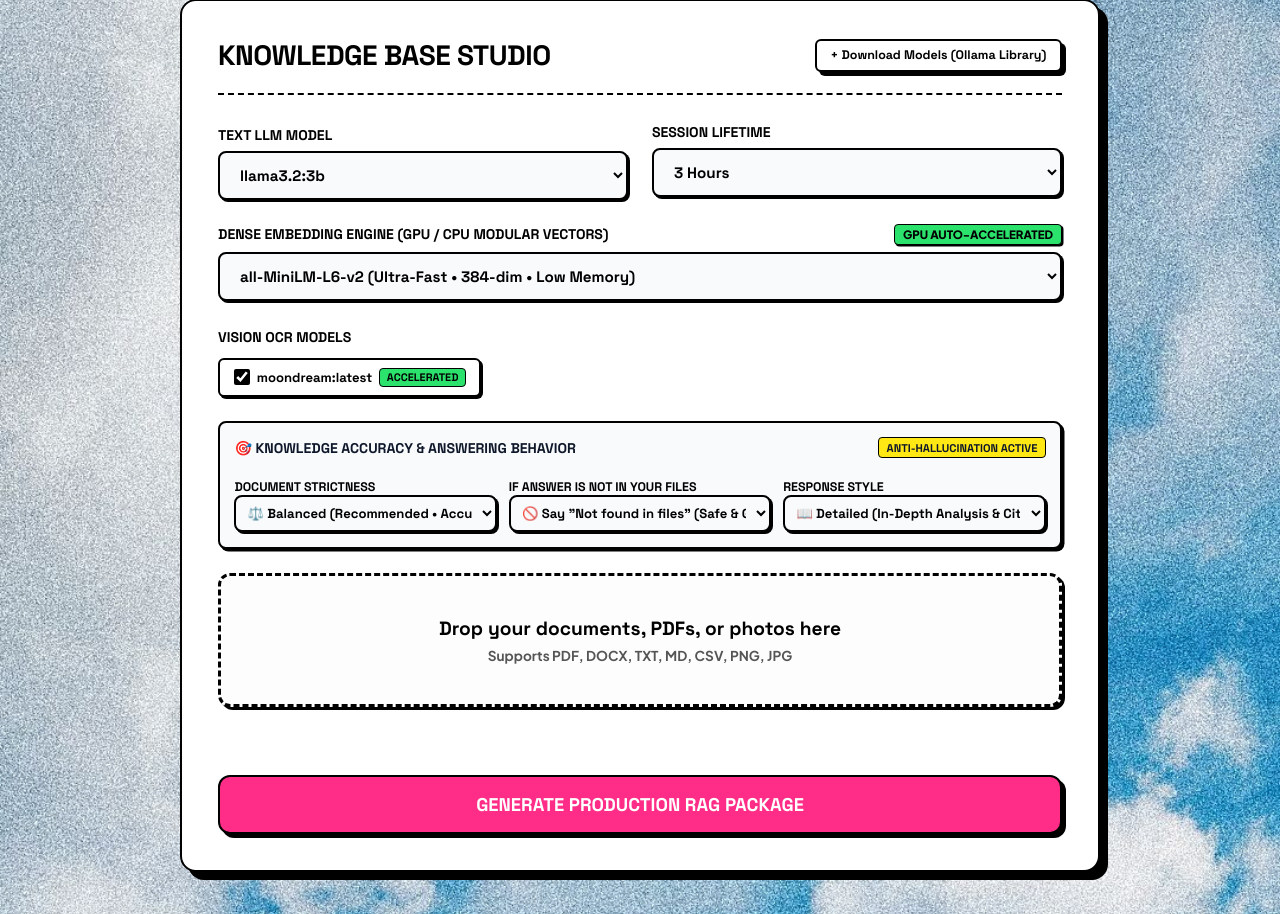
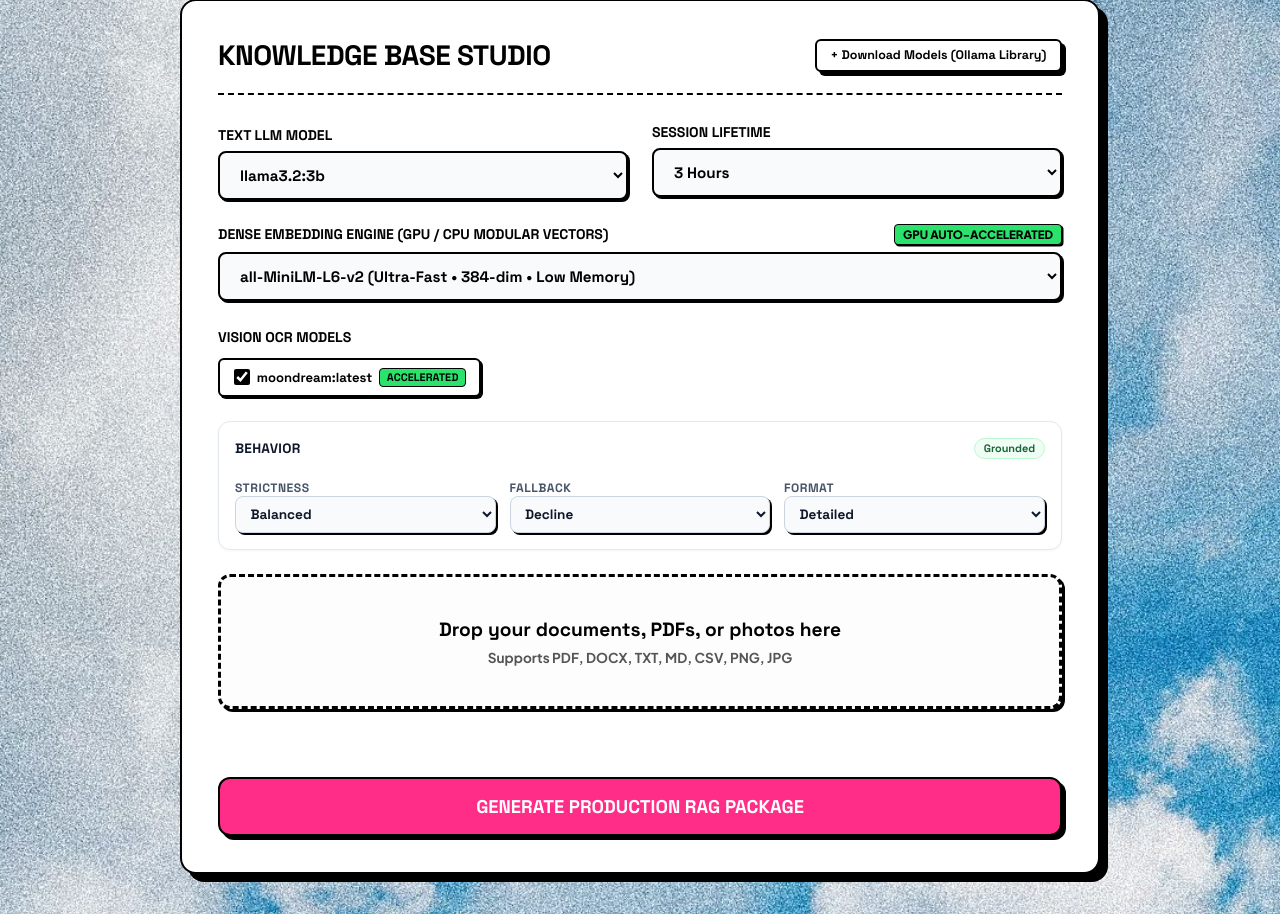
Before and after one commit to AryanSingh64/Mi-RAG, a FastAPI app: page / in a window 1280 px wide. Shown: the part 195-1109 px from the top of the page. Run offline with FastAPI, Linux system fonts and the light colour scheme; data that the repository does not hold is empty.

Commit message:
refactor(ui): clean product-grade response configuration panel with light colors, single-word labels, and no emojis

```diff
--- a/web/templates/app.html
+++ b/web/templates/app.html
@@ -913,36 +913,36 @@
             </div>
           </div>
 
-          <!-- Gold Standard Pre-Build Intelligence Settings -->
-          <div class="input-group" style="grid-column: span 2; background: #f8fafc; border: 2px solid #000; padding: 0.9rem; border-radius: 8px; box-shadow: 2.5px 2.5px 0px #000;">
-            <div style="font-family: 'Space Grotesk', sans-serif; font-weight: 800; font-size: 0.88rem; color: #0f172a; margin-bottom: 0.6rem; display: flex; align-items: center; justify-content: space-between;">
-              <span>🎯 KNOWLEDGE ACCURACY & ANSWERING BEHAVIOR</span>
-              <span style="font-size: 0.7rem; font-weight: 800; background: var(--yellow); padding: 0.15rem 0.45rem; border: 1.5px solid #000; border-radius: 4px;">ANTI-HALLUCINATION ACTIVE</span>
+          <!-- Response Configuration Panel -->
+          <div class="input-group" style="grid-column: span 2; background: #ffffff; border: 1.5px solid #e2e8f0; padding: 1rem; border-radius: 12px; box-shadow: 0 1px 3px rgba(0,0,0,0.04);">
+            <div style="font-family: 'Space Grotesk', sans-serif; font-weight: 800; font-size: 0.85rem; color: #0f172a; margin-bottom: 0.65rem; display: flex; align-items: center; justify-content: space-between;">
+              <span style="letter-spacing: 0.3px;">BEHAVIOR</span>
+              <span style="font-size: 0.68rem; font-weight: 700; background: #f0fdf4; color: #166534; border: 1px solid #bbf7d0; padding: 0.15rem 0.55rem; border-radius: 9999px;">Grounded</span>
             </div>
 
-            <div style="display: grid; grid-template-columns: repeat(auto-fit, minmax(200px, 1fr)); gap: 0.75rem;">
+            <div style="display: grid; grid-template-columns: repeat(auto-fit, minmax(180px, 1fr)); gap: 0.85rem;">
               <div>
-                <label class="label" for="strictness-select" style="font-size: 0.78rem;">Document Strictness</label>
-                <select id="strictness-select" style="font-family: 'Space Grotesk', sans-serif; font-size: 0.82rem; padding: 0.45rem;">
-                  <option value="strict">🔒 Strict (Zero Guesswork • Exact Proof Only)</option>
-                  <option value="balanced" selected>⚖️ Balanced (Recommended • Accurate & Fluent)</option>
-                  <option value="creative">🌐 Open (Allows Broad AI General Knowledge)</option>
+                <label class="label" for="strictness-select" style="font-size: 0.76rem; font-weight: 800; color: #475569; text-transform: uppercase; letter-spacing: 0.5px; margin-bottom: 0.35rem;">Strictness</label>
+                <select id="strictness-select" style="font-family: 'Space Grotesk', sans-serif; font-size: 0.85rem; font-weight: 700; padding: 0.5rem 0.65rem; background: #f8fafc; border: 1.5px solid #cbd5e1; border-radius: 8px; color: #0f172a;">
+                  <option value="strict">Strict</option>
+                  <option value="balanced" selected>Balanced</option>
+                  <option value="creative">Creative</option>
                 </select>
               </div>
 
               <div>
-                <label class="label" for="missing-behavior-select" style="font-size: 0.78rem;">If Answer Is Not in Your Files</label>
-                <select id="missing-behavior-select" style="font-family: 'Space Grotesk', sans-serif; font-size: 0.82rem; padding: 0.45rem;">
-                  <option value="refusal" selected>🚫 Say "Not found in files" (Safe & Grounded)</option>
-                  <option value="general_knowledge">💡 Answer from General Knowledge (With Warning Tag)</option>
+                <label class="label" for="missing-behavior-select" style="font-size: 0.76rem; font-weight: 800; color: #475569; text-transform: uppercase; letter-spacing: 0.5px; margin-bottom: 0.35rem;">Fallback</label>
+                <select id="missing-behavior-select" style="font-family: 'Space Grotesk', sans-serif; font-size: 0.85rem; font-weight: 700; padding: 0.5rem 0.65rem; background: #f8fafc; border: 1.5px solid #cbd5e1; border-radius: 8px; color: #0f172a;">
+                  <option value="refusal" selected>Decline</option>
+                  <option value="general_knowledge">General</option>
                 </select>
               </div>
 
               <div>
-                <label class="label" for="style-select" style="font-size: 0.78rem;">Response Style</label>
-                <select id="style-select" style="font-family: 'Space Grotesk', sans-serif; font-size: 0.82rem; padding: 0.45rem;">
-                  <option value="detailed" selected>📖 Detailed (In-Depth Analysis & Citations)</option>
-                  <option value="concise">⚡ Direct & Short (Bulleted Facts Only)</option>
+                <label class="label" for="style-select" style="font-size: 0.76rem; font-weight: 800; color: #475569; text-transform: uppercase; letter-spacing: 0.5px; margin-bottom: 0.35rem;">Format</label>
+                <select id="style-select" style="font-family: 'Space Grotesk', sans-serif; font-size: 0.85rem; font-weight: 700; padding: 0.5rem 0.65rem; background: #f8fafc; border: 1.5px solid #cbd5e1; border-radius: 8px; color: #0f172a;">
+                  <option value="detailed" selected>Detailed</option>
+                  <option value="concise">Concise</option>
                 </select>
               </div>
             </div>
```
Also changed, not shown: public/app.html (+19 -19 lines).
